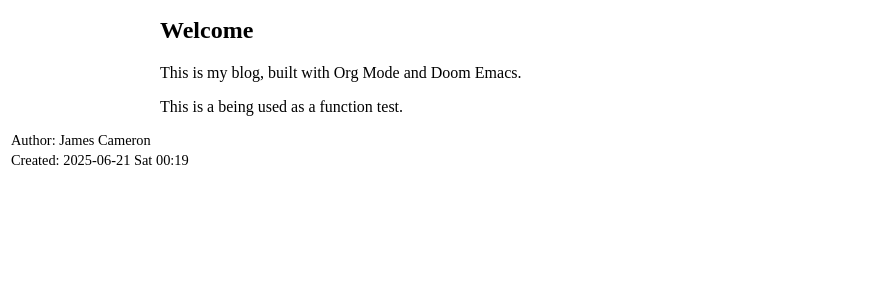
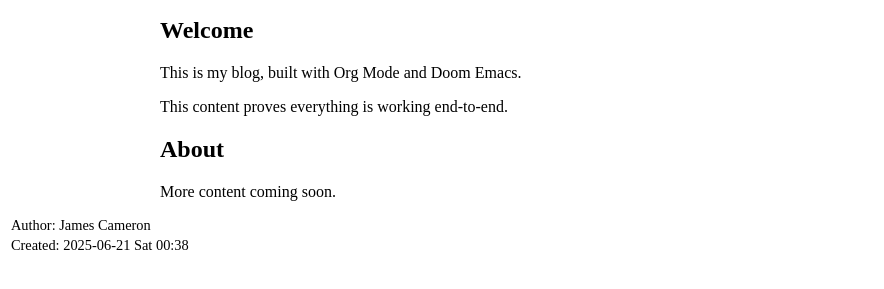
Before and after one commit to james-cameron-cyber/jamescameron.blog, a plain HTML site: page index.html in a window 1280 px wide. Shown: the part 61-350 px from the top of the page, without its empty margins (0-884 px from the left). Drawn offline with Linux system fonts and the light colour scheme.

Commit message:
Restore index.org export

```diff
--- a/index.html
+++ b/index.html
@@ -3,7 +3,7 @@
 "http://www.w3.org/TR/xhtml1/DTD/xhtml1-strict.dtd">
 <html xmlns="http://www.w3.org/1999/xhtml" lang="en" xml:lang="en">
 <head>
-<!-- 2025-06-21 Sat 00:19 -->
+<!-- 2025-06-21 Sat 00:38 -->
 <meta http-equiv="Content-Type" content="text/html;charset=utf-8" />
 <meta name="viewport" content="width=device-width, initial-scale=1" />
 <title>James Cameron Cyber Blog</title>
@@ -193,7 +193,7 @@
     { background-color: #ffff00; color: #000000; font-weight: bold; }
   .org-svg { }
 </style>
-<link rel="stylesheet" href="style.css" type="text/css"/>
+<link rel="stylesheet" type="text/css" href="style.css"/>
 </head>
 <body>
 <div id="content" class="content">
@@ -206,14 +206,22 @@ This is my blog, built with Org Mode and Doom Emacs.
 </p>
 
 <p>
-This is a being used as a function test.
+This content proves everything is working end-to-end.
+</p>
+</div>
+</div>
+<div id="outline-container-orga61b875" class="outline-2">
+<h2 id="orga61b875">About</h2>
+<div class="outline-text-2" id="text-orga61b875">
+<p>
+More content coming soon.
 </p>
 </div>
 </div>
 </div>
 <div id="postamble" class="status">
 <p class="author">Author: James Cameron</p>
-<p class="date">Created: 2025-06-21 Sat 00:19</p>
+<p class="date">Created: 2025-06-21 Sat 00:38</p>
 </div>
 </body>
 </html>
```
